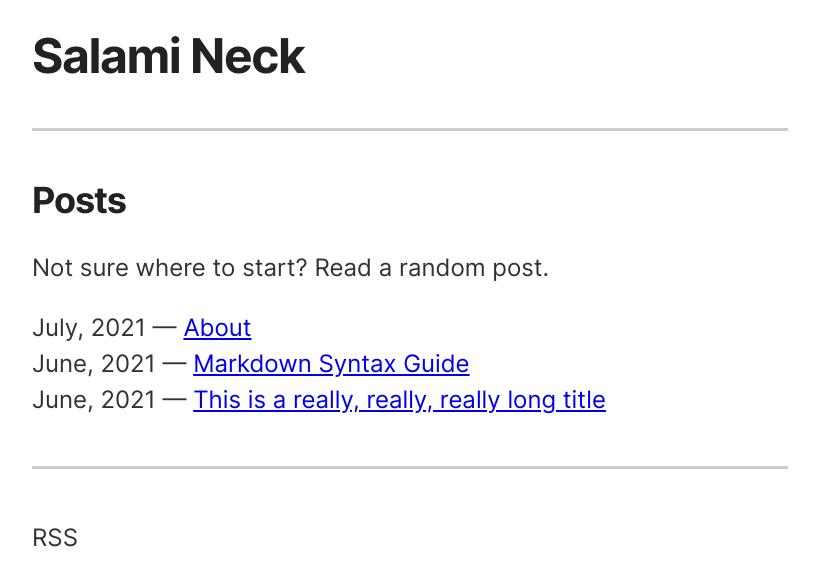
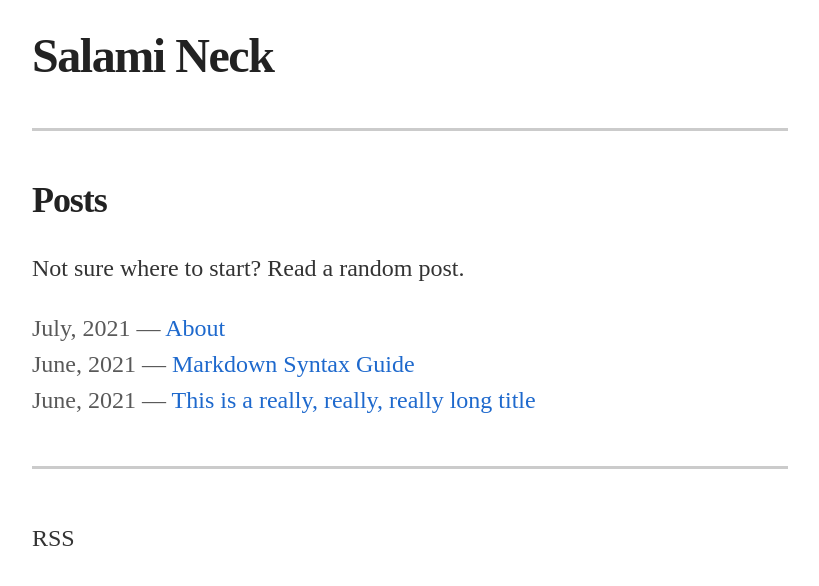
Before and after one commit to ajpwalser/ajpwalser.github.io, a Jekyll site: the page built from index.html, in a window 1280 px wide. Shown: the top 586 px of the page, without its empty margins (230-1049 px from the left). Built offline with Jekyll 4.4.1, drawn with Linux system fonts in a browser that asks for light colours.

Commit message:
Update style.css

```diff
--- a/css/style.css
+++ b/css/style.css
@@ -1,11 +1,21 @@
 :root {
-     --color-text-body: #333;
-     --color-text-heading: #222;
-     --color-text-accent: #595959:
-     --color-background: #fff;
-     --color-border: #cbcbcb;
-     --color-link: #1e69cd;
-     --font-body: "Inter", sans-serif;
+    --font-body: "Inter", sans-serif
+    --color-background: #fff;
+    --color-background-secondary: #203851;
+    --color-background-tertiary: #f0f0f0;
+    --color-highlight: #fd0;
+    --color-border: #cbcbcb;
+    --color-transparent: transparent;
+    --color-shadow-primary: rgba(0, 0, 0, 0.1);
+    --color-shadow-secondary: rgba(0, 0, 0, 0.05);
+    --color-text-accent: #595959;
+    --color-text-body: #333;
+    --color-text-heading: #222;
+    --color-link: #1e69cd;
+    --color-link-hover: var(--color-background-secondary);
+    --color-button: var(--color-background);
+    --color-button-text: var(--color-link);
+    --color-button-hover: var(--color-background-secondary);
 }
 html{
 -webkit-text-size-adjust:100%;
@@ -57,7 +67,14 @@
      margin: 2rem 0 2rem 0;
      padding: 0 0 0 0;
 }
-
+a {
+    color: var(--color-link);
+    text-decoration: none;
+}
+a:hover {
+    color: var(--color-link-hover);
+    text-decoration: none;
+}
 .footer{
 text-align:left;
 }
```
